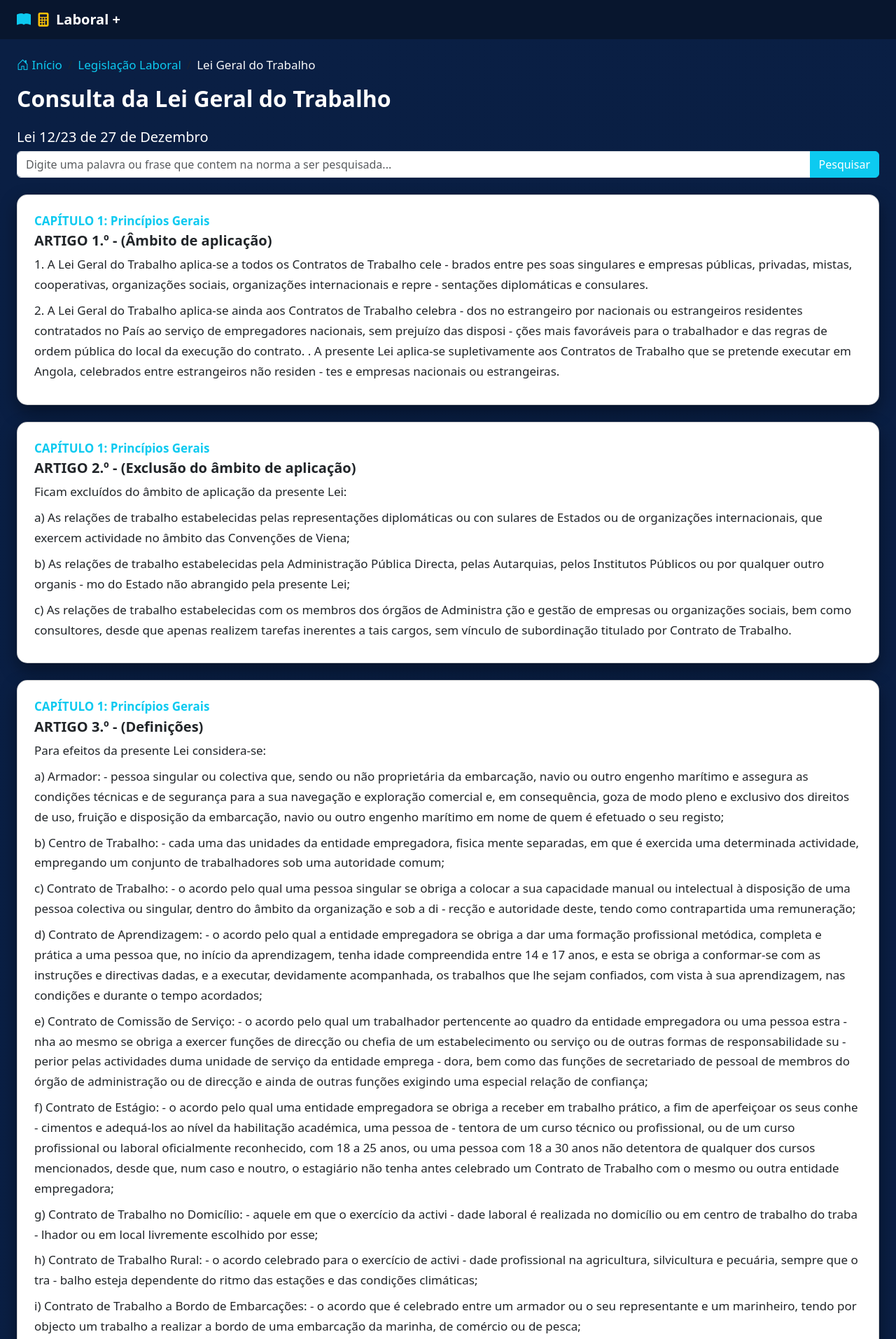
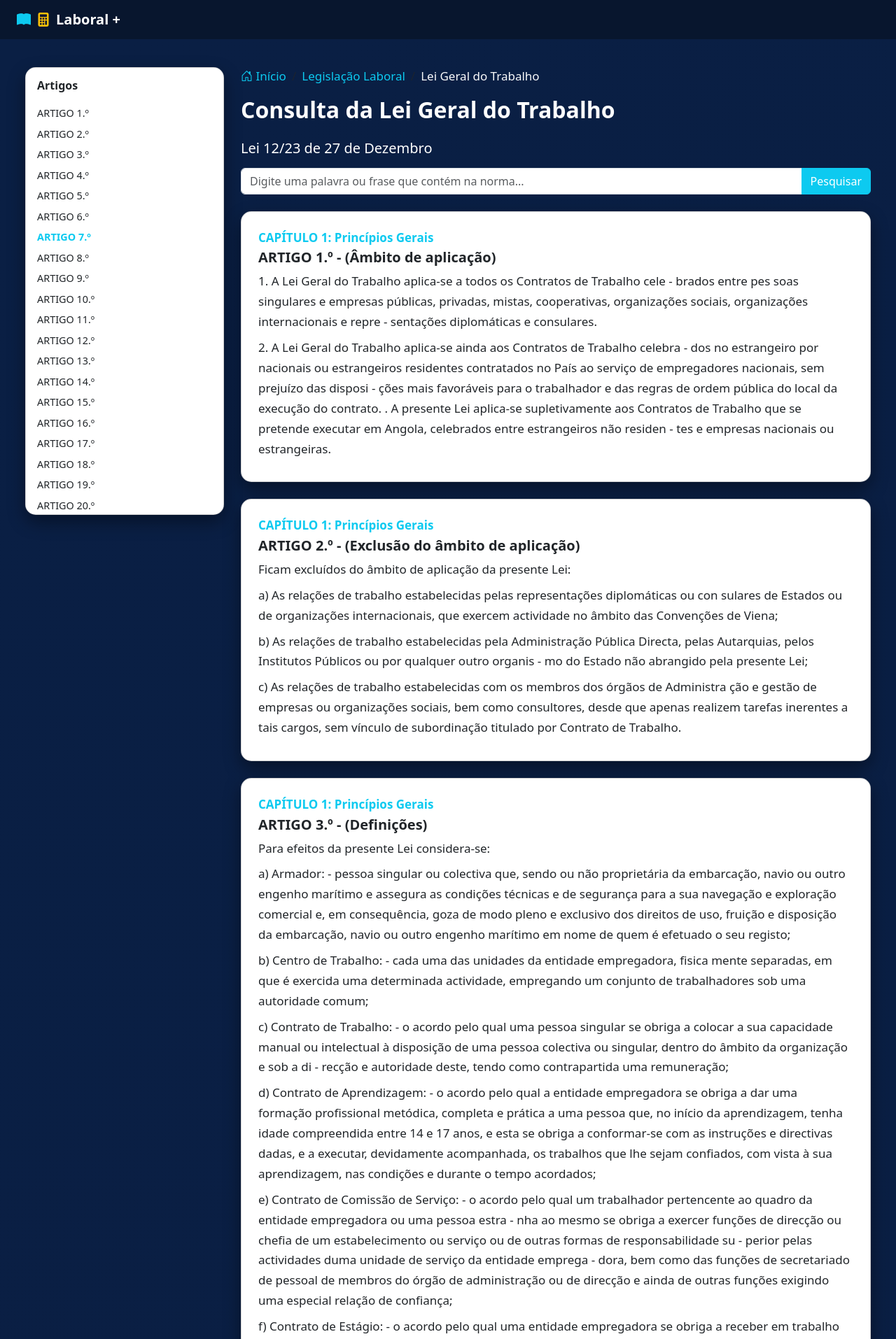
Before and after one commit to motormucueno/SIGESFIL, a Django app: page /lei-geral/ in a window 1280 px wide. Shown: the top 1914 px of the page at 70% size. Run offline with Django 5.2, Linux system fonts and the light colour scheme; data comes from the database, SQL or seed files in the repository; some libraries are stand-ins or nearby versions.

Commit message:
Atualização da lei geral do trabalho colapsável

```diff
--- a/servicos/templates/servicos/base.html
+++ b/servicos/templates/servicos/base.html
@@ -109,4 +109,6 @@
 
 <script src="{% static 'js/bootstrap.bundle.min.js' %}"></script>
 </body>
+{% block script_lei_geral %}
+{% endblock %}
 </html>
--- a/servicos/templates/servicos/lei_geral.html
+++ b/servicos/templates/servicos/lei_geral.html
@@ -1,9 +1,75 @@
+
 {% extends 'servicos/base.html' %}
 {% block title %}Consulta Lei Geral do Trabalho{% endblock %}
 
 {% block content %}
 
-<!-- BREADCRUMB -->
+<style>
+html {
+    scroll-behavior: smooth;
+}
+
+/* Sidebar fixa */
+.sidebar-fixa {
+    max-height: 80vh;
+    overflow-y: auto;
+    position: sticky;
+    top: 20px;
+}
+
+.sidebar-fixa a {
+    text-decoration: none;
+    font-size: 0.9rem;
+}
+
+.sidebar-fixa a:hover {
+    text-decoration: underline;
+}
+
+.sidebar-link.active {
+    font-weight: bold;
+    color: #0dcaf0 !important;
+}
+
+/* Colapsável no mobile */
+#sidebarLinks.collapsed {
+    display: none;
+}
+</style>
+
+<div class="container-fluid mt-3">
+
+
+
+    <div class="row g-4">
+
+        <!-- SIDEBAR -->
+        <div class="col-md-3 mb-4">
+            <div class="card p-3 sidebar-fixa">
+                <h6 class="fw-bold mb-3 d-flex justify-content-between align-items-center">
+                    Artigos
+                    <button class="btn btn-sm btn-outline-secondary d-md-none" id="toggleSidebar">
+                        ☰
+                    </button>
+                </h6>
+
+                <div id="sidebarLinks">
+                    {% for artigo in todos_artigos %}
+                        <div class="mb-1">
+                            <a href="#artigo{{ artigo.id }}"
+                               class="sidebar-link text-dark"
+                               id="link{{ artigo.id }}">
+                                {{ artigo.numero }}
+                            </a>
+                        </div>
+                    {% endfor %}
+                </div>
+            </div>
+        </div>
+
+        <!-- CONTEÚDO -->
+        <div class="col-md-9">
+            <!-- Breadcrumb -->
             <nav aria-label="breadcrumb" class="mb-3">
                 <ol class="breadcrumb bg-transparent px-0">
                     <li class="breadcrumb-item">
@@ -22,18 +88,13 @@
                 </ol>
             </nav>
 
-<!-- TÍTULO -->
-<h2 class="mb-4 fw-bold text-center text-md-start">
-    Consulta da Lei Geral do Trabalho
-</h2>
-<div class="m-0 small">
-    <h5>Lei 12/23 de 27 de Dezembro</h5>
-</div>
-
+            <h2 class="mb-4 fw-bold">Consulta da Lei Geral do Trabalho</h2>
+            <div class="small mb-3"><h5>Lei 12/23 de 27 de Dezembro</h5></div>
+            <!-- PESQUISA -->
     <form method="get" class="mb-4">
         <div class="input-group">
             <input type="text" name="q" class="form-control"
-               placeholder="Digite uma palavra ou frase que contem na norma a ser pesquisada..."
+                   placeholder="Digite uma palavra ou frase que contém na norma..."
                    value="{{ termo }}">
             <button class="btn btn-info text-white" type="submit">
                 Pesquisar
@@ -41,34 +102,27 @@
         </div>
     </form>
 
-<!-- LISTA DE ARTIGOS -->
             {% if artigos %}
-    <div class="row g-4">
                 {% for artigo in artigos %}
-            <div class="col-12">
-                <div class="card text-dark p-4">
+                    <div class="card text-dark p-4 mb-4" id="artigo{{ artigo.id }}">
 
                         {% if artigo.capitulo %}
                             <p class="mb-1 fw-bold text-info">
                                 {{ artigo.capitulo.numero }}: {{ artigo.capitulo.descricao }}
                             </p>
                         {% endif %}
-
                         {% if artigo.seccao %}
                             <p class="mb-1 fw-bold text-warning">
                                 {{ artigo.seccao.numero }}: {{ artigo.seccao.descricao }}
                             </p>
                         {% endif %}
-
                         {% if artigo.subseccao %}
                             <p class="mb-1 fw-bold text-success">
                                 {{ artigo.subseccao.numero }}: {{ artigo.subseccao.descricao }}
                             </p>
                         {% endif %}
 
-                    <h5 class="fw-bold mb-2">
-                        {{ artigo.numero }} - {{ artigo.titulo|default:"(Sem título)" }}
-                    </h5>
+                        <h5 class="fw-bold mb-2">{{ artigo.numero }} - {{ artigo.titulo|default:"(Sem título)" }}</h5>
 
                         {% if termo %}
                             <p class="text-muted mb-2">
@@ -77,33 +131,29 @@
                         {% endif %}
 
                         {% for paragrafo in artigo.paragrafos %}
-                        <p style="line-height: 1.7; margin-bottom: 8px;">
-                            {{ paragrafo|safe }}
-                        </p>
+                            <p style="line-height: 1.7; margin-bottom: 8px;">{{ paragrafo|safe }}</p>
                         {% endfor %}
 
                         {% if termo %}
-                        <!-- Botão para abrir modal com todos os parágrafos -->
                             <button type="button" class="btn btn-outline-primary btn-sm mt-2"
                                     data-bs-toggle="modal" data-bs-target="#modal{{ forloop.counter }}">
                                 Ver o artigo completo
                             </button>
 
                             <!-- Modal -->
-                        <div class="modal fade" id="modal{{ forloop.counter }}" tabindex="-1" aria-labelledby="modalLabel{{ forloop.counter }}" aria-hidden="true">
+                            <div class="modal fade" id="modal{{ forloop.counter }}" tabindex="-1"
+                                 aria-labelledby="modalLabel{{ forloop.counter }}" aria-hidden="true">
                                 <div class="modal-dialog modal-lg modal-dialog-scrollable">
                                     <div class="modal-content">
                                         <div class="modal-header">
                                             <h5 class="modal-title" id="modalLabel{{ forloop.counter }}">
                                                 {{ artigo.numero }} - {{ artigo.titulo|default:"(Sem título)" }}
                                             </h5>
-                                        <button type="button" class="btn-close" data-bs-dismiss="modal" aria-label="Fechar"></button>
+                                            <button type="button" class="btn-close" data-bs-dismiss="modal"></button>
                                         </div>
                                         <div class="modal-body">
                                             {% for paragrafo in artigo.todos_paragrafos_destacados %}
-                                            <p style="line-height: 1.7; margin-bottom: 8px;">
-                                                {{ paragrafo|safe }}
-                                            </p>
+                                                <p style="line-height: 1.7; margin-bottom: 8px;">{{ paragrafo|safe }}</p>
                                             {% endfor %}
                                         </div>
                                         <div class="modal-footer">
@@ -115,13 +165,67 @@
                         {% endif %}
 
                     </div>
-            </div>
                 {% endfor %}
-    </div>
             {% else %}
-    <div class="alert alert-warning">
-        Nenhum artigo encontrado.
-    </div>
+                <div class="alert alert-warning">Nenhum artigo encontrado.</div>
             {% endif %}
 
+        </div>
+    </div>
+</div>
+
 {% endblock %}
+
+{% block script_lei_geral %}
+<script>
+document.addEventListener("DOMContentLoaded", function () {
+
+    const links = document.querySelectorAll(".sidebar-link");
+    const artigos = document.querySelectorAll("[id^='artigo']");
+    const sidebar = document.getElementById("sidebarLinks");
+    const toggleBtn = document.getElementById("toggleSidebar");
+
+    function ativarLink() {
+        let scrollPos = window.scrollY + 150;
+
+        artigos.forEach(function (artigo) {
+            if (
+                scrollPos >= artigo.offsetTop &&
+                scrollPos < artigo.offsetTop + artigo.offsetHeight
+            ) {
+                let id = artigo.id.replace("artigo", "");
+                links.forEach(l => l.classList.remove("active"));
+                let ativo = document.getElementById("link" + id);
+                if (ativo) {
+                    ativo.classList.add("active");
+
+                    // Scroll automático da sidebar para manter ativo visível
+                    if (sidebar) {
+                        let sidebarTop = sidebar.scrollTop;
+                        let linkTop = ativo.offsetTop;
+                        let linkHeight = ativo.offsetHeight;
+                        let sidebarHeight = sidebar.clientHeight;
+
+                        if (linkTop < sidebarTop) {
+                            sidebar.scrollTop = linkTop - 10;
+                        } else if (linkTop + linkHeight > sidebarTop + sidebarHeight) {
+                            sidebar.scrollTop = linkTop - sidebarHeight / 2;
+                        }
+                    }
+                }
+            }
+        });
+    }
+
+    window.addEventListener("scroll", ativarLink);
+
+    // Colapsável no mobile
+    if (toggleBtn) {
+        toggleBtn.addEventListener("click", function() {
+            sidebar.classList.toggle("collapsed");
+        });
+    }
+
+});
+</script>
+{% endblock %}
--- a/servicos/urls.py
+++ b/servicos/urls.py
@@ -7,4 +7,5 @@ urlpatterns = [
     path('legislacao/', views.legislacao, name='legislacao'),
     path('contraordenacao/', views.contraordenacao, name='contraordenacao'),
     path('lei-geral/', views.lei_geral, name='lei_geral'),
+
 ]
--- a/servicos/views.py
+++ b/servicos/views.py
@@ -3,6 +3,8 @@ from empresas.models import ContraOrdenacao
 from servicos.models import Artigo
 import re
 from django.db.models import Q
+from servicos.models import Capitulo
+
 
 def home(request):
     return render(request, 'servicos/home.html')
@@ -77,8 +79,12 @@ def organizar_conteudo(texto):
 
     return paragrafos
 
+
+
+
 def lei_geral(request):
     termo = request.GET.get("q", "").strip()
+
     artigos = Artigo.objects.all().select_related(
         "capitulo", "seccao", "subseccao"
     ).order_by(
@@ -88,11 +94,9 @@ def lei_geral(request):
     artigos_filtrados = []
 
     for artigo in artigos:
-        # Organizar todos os parágrafos do artigo
         paragrafos = organizar_conteudo(artigo.conteudo)
-        artigo.total_paragrafos = len(paragrafos)  # total de parágrafos
+        artigo.total_paragrafos = len(paragrafos)
 
-        # Destacar o termo pesquisado em todos os parágrafos (para modal)
         if termo:
             termo_regex = re.compile(re.escape(termo), re.IGNORECASE)
             artigo.todos_paragrafos_destacados = [
@@ -102,24 +106,32 @@ def lei_geral(request):
             artigo.todos_paragrafos_destacados = paragrafos
 
         if termo:
-            # Apenas exibe parágrafos que contêm o termo na listagem
             paragrafos_exibidos = [
                 p for p in artigo.todos_paragrafos_destacados
                 if termo.lower() in p.lower()
             ]
 
-            # Exibe o artigo somente se algum parágrafo contém o termo
             if paragrafos_exibidos:
                 artigo.paragrafos = paragrafos_exibidos
                 artigos_filtrados.append(artigo)
         else:
-            # Sem pesquisa, exibe todos os parágrafos
             artigo.paragrafos = paragrafos
             artigos_filtrados.append(artigo)
 
+    # 🔥 NOVO: carregar capítulos para sidebar
+    capitulos = Capitulo.objects.prefetch_related(
+        "seccoes__subseccoes"
+    ).all().order_by("numero")
+
+    todos_artigos = Artigo.objects.all().order_by(
+        "capitulo__id", "seccao__id", "subseccao__id", "id"
+    )
+
     contexto = {
-        "artigos": artigos_filtrados,
-        "termo": termo
+        "artigos": artigos_filtrados,  # resultados da pesquisa
+        "todos_artigos": todos_artigos,  # sidebar completa
+        "termo": termo,
+        "capitulos": capitulos
     }
 
     return render(request, "servicos/lei_geral.html", contexto)
```
Lines whose indentation alone changed are shown as unchanged.
